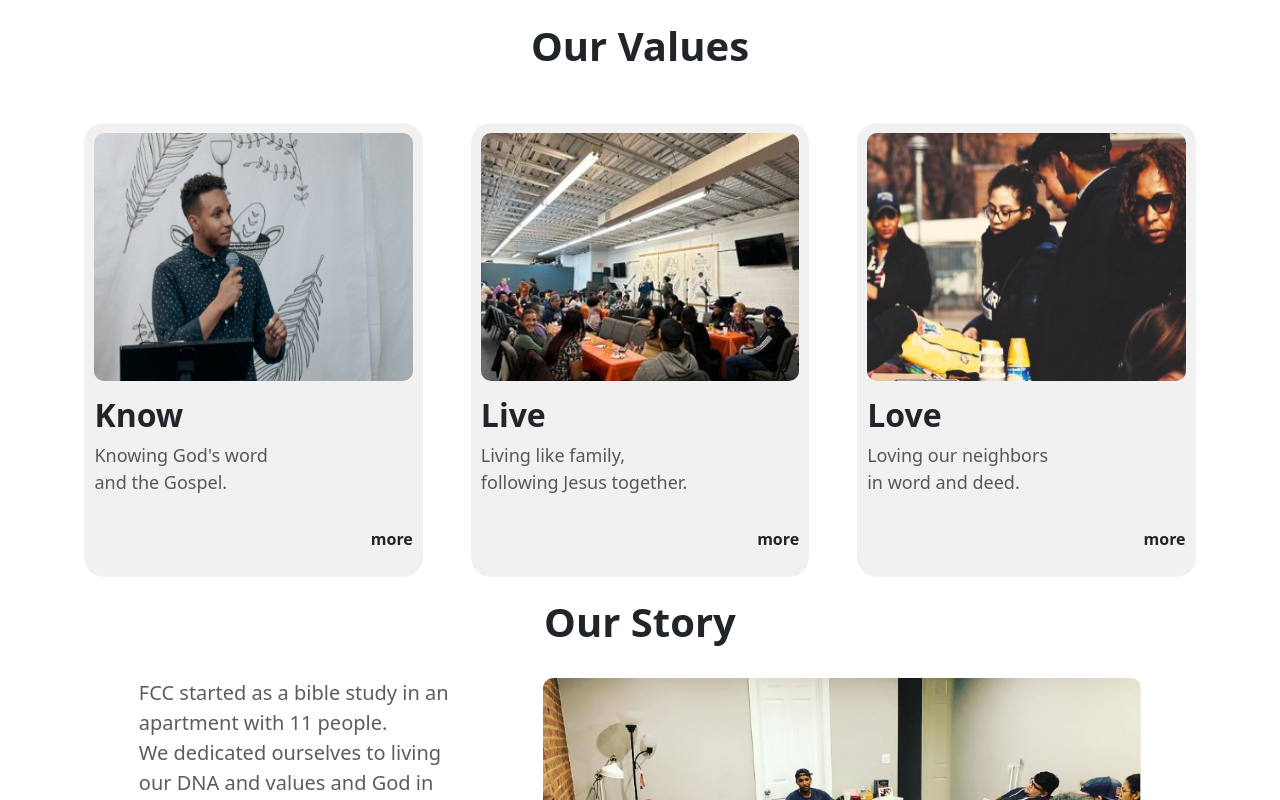
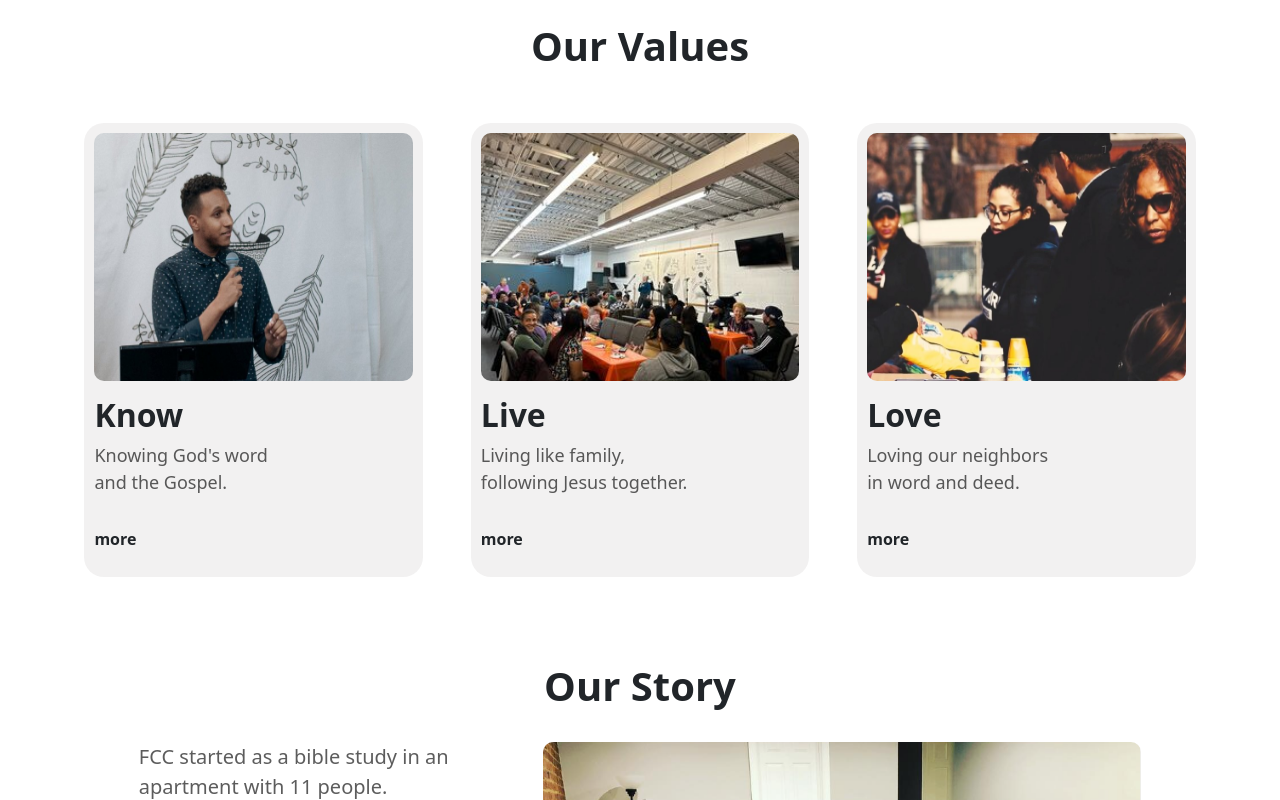
Before and after one commit to edeni4458/fcc-fund-campaign, a React (Create React App) app: page / in a window 1280 px wide. Shown: the part 2260-3060 px from the top of the page. Built offline with nearby package versions, Linux system fonts and the light colour scheme.

Commit message:
updated css

```diff
--- a/src/components/section_III/SectionIII.jsx
+++ b/src/components/section_III/SectionIII.jsx
@@ -36,7 +36,7 @@ const SectionIII = () => {
                 <h1>Why a building?</h1>
                 <p>We want to own a building in the Bronx in order to help reshape the spiritual climate through planting<br /> gospel centered churches.</p>
                 <iframe id='fund-video' src="https://www.youtube-nocookie.com/embed/bL3mashs3Do?si=-VXqq4FXzg7huSme" title="FCC Building Vision Video" frameborder="0" allow="accelerometer; autoplay; clipboard-write; encrypted-media; gyroscope; picture-in-picture; web-share" referrerPolicy="strict-origin-when-cross-origin" allowFullScreen></iframe>
-                <p>“That big old building sitting there is how you project the gospel forward in your city.”<br /><span id='itally-Mark'>Mark Dever, Pastor, Capitol Hill Baptist Church</span></p>
+                <p>“That big old building sitting there is `how you project the gospel forward in your city.”<br /><span id='itally-Mark'>Mark Dever, Pastor, Capitol Hill Baptist Church</span></p>
             </div>
             <section ref={setRefs} className={`sectionIII-container ${inView ? 'animate' : ''}`}>
                 <h1>Fundraising Goal</h1>
--- a/src/components/section_IV/SectionIV.jsx
+++ b/src/components/section_IV/SectionIV.jsx
@@ -34,7 +34,7 @@ const SectionIV = () => {
             </div>
             {/* <Carousel/> */}
             <div ref={setRefValues} className={`image-and-p-main-container ${inView ? 'fade-in' : ''}`}>
-                <Link to={"/detailspage"} reloadDocument >
+
                 <div className='image-and-p-container'>
                     <div className='image-container'  >
                         <img className='img-edit' src={know} alt='' />
@@ -43,10 +43,12 @@ const SectionIV = () => {
                         <h2>Know</h2>
                         <p>Knowing God's word<br /> and the Gospel.</p>
                     </div>
-                        <p className='more-link'>more</p>
+                    <Link className='more-link' to={"/detailspage"} reloadDocument >
+                        <p >more</p>
+                    </Link>
                 </div>
-                </Link>
-                <Link to={"/detailspage"} reloadDocument >
+
+
                 <div className='image-and-p-container'>
                     <div className='image-container' >
                         <img className='img-edit' src={live} alt='' />
@@ -55,10 +57,12 @@ const SectionIV = () => {
                         <h2>Live</h2>
                         <p>Living like family,<br /> following Jesus together.</p>
                     </div>
-                        <p className='more-link'>more</p>
+                    <Link className='more-link' to={"/detailspage"} reloadDocument >
+                        <p >more</p>
+                    </Link >
                 </div>
-                </Link >
-                <Link to={"/detailspage"} reloadDocument >
+
+
                 <div className='image-and-p-container'>
                     <div className='image-container'>
                         <img className='img-edit' src={love} alt='' />
@@ -67,9 +71,11 @@ const SectionIV = () => {
                         <h2>Love</h2>
                         <p>Loving our neighbors<br /> in word and deed.</p>
                     </div>
-                        <p className='more-link'>more</p>
+                    <Link className='more-link' to={"/detailspage"} reloadDocument >
+                        <p>more</p>
+                    </Link>
+
                 </div>
-                </Link>
             </div>
             <OurStory />
         </div>
--- a/src/components/section_IV/ourStory.css
+++ b/src/components/section_IV/ourStory.css
@@ -4,6 +4,7 @@
     padding: 3rem;
     height: 85rem;
     width: 100%;
+    margin-top: 4em;
 
 }
 
--- a/src/components/section_IV/sectionIV.css
+++ b/src/components/section_IV/sectionIV.css
@@ -35,7 +35,7 @@
 }
 
 .image-and-p-container {
-    height: 100%;
+    height: 100% auto;
     padding: 10px;
     display: flex;
     flex-direction: column;
@@ -78,6 +78,7 @@
 
 .more-link {
     text-align: end;
+    width: 0;
     font-weight: 600;
 }
 
```
Lines whose indentation alone changed are shown as unchanged.
